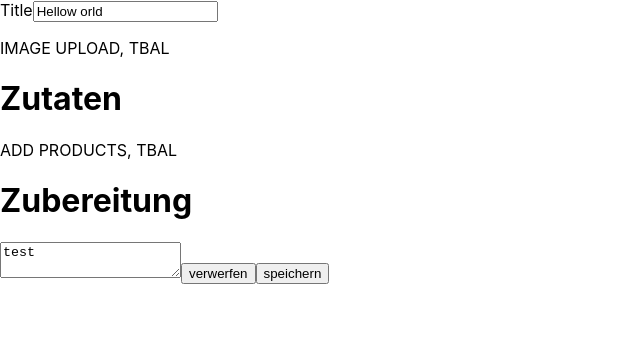
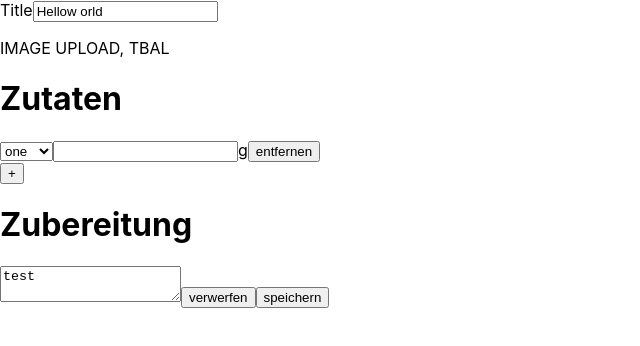
Before and after one commit to KlnSdr/webEngineering-2024-frontend, a React (Create React App) app in the folder frontend-react/: page / in a window 1280 px wide. Shown: the top 346 px of the page, without its empty margins (0-640 px from the left). Built offline with nearby package versions, Linux system fonts and the light colour scheme.

Commit message:
[FRONTEND-7]: WIP AddProducts component

```diff
--- /dev/null
+++ b/frontend-react/src/components/AddProductLine.tsx
@@ -0,0 +1,29 @@
+import React, { useState } from "react";
+import Dropdown from "./Dropdown";
+import Button from "./Button";
+
+interface AddProductLineProps {
+  products: string[];
+}
+
+const AddProductLine: React.FC<AddProductLineProps> = ({ products }) => {
+  const [unit, setUnit] = useState("g");
+  const [value, setValue] = useState("");
+
+  return (
+    <div>
+      <Dropdown options={products} />
+      <input
+        type="number"
+        value={value}
+        onChange={(e) => {
+          setValue(e.target.value);
+        }}
+      />
+      <label>{unit}</label>
+      <Button text="entfernen" onClick={() => {}} />
+    </div>
+  );
+};
+
+export default AddProductLine;
--- a/frontend-react/src/components/AddProducts.tsx
+++ b/frontend-react/src/components/AddProducts.tsx
@@ -1,10 +1,26 @@
-import React from "react";
+import React, { useState } from "react";
+import AddProductLine from "./AddProductLine";
+import Button from "./Button";
 
-interface AddProductsProps {
-}
+interface AddProductsProps {}
 
 const AddProducts: React.FC<AddProductsProps> = () => {
-  return <div>ADD PRODUCTS, TBAL</div>;
+  const [neededProducts, setNeededProducts] = useState([""]);
+
+  return (
+    <div>
+      {neededProducts.map((product: string) => {
+        return <AddProductLine products={["one", "two", "three"]} />;
+      })}
+
+      <Button
+        text="+"
+        onClick={() => {
+          setNeededProducts([...neededProducts, ""]);
+        }}
+      />
+    </div>
+  );
 };
 
 export default AddProducts;
--- /dev/null
+++ b/frontend-react/src/components/Dropdown.tsx
@@ -0,0 +1,17 @@
+import React from "react";
+
+interface DropdownProps {
+  options: string[];
+}
+
+const Dropdown: React.FC<DropdownProps> = ({ options }) => {
+  return (
+    <select>
+      {options.map((option: string) => {
+        return <option value={option}>{option}</option>;
+      })}
+    </select>
+  );
+};
+
+export default Dropdown;
```
